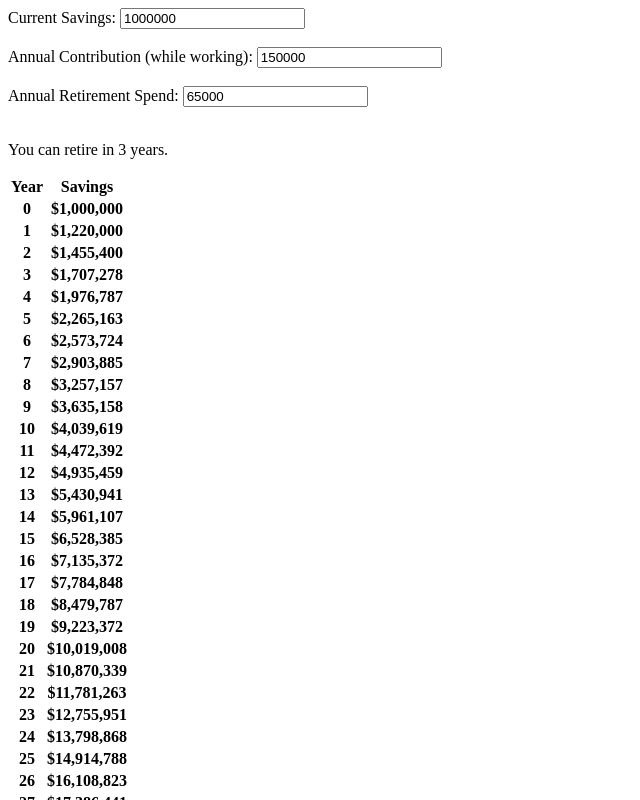
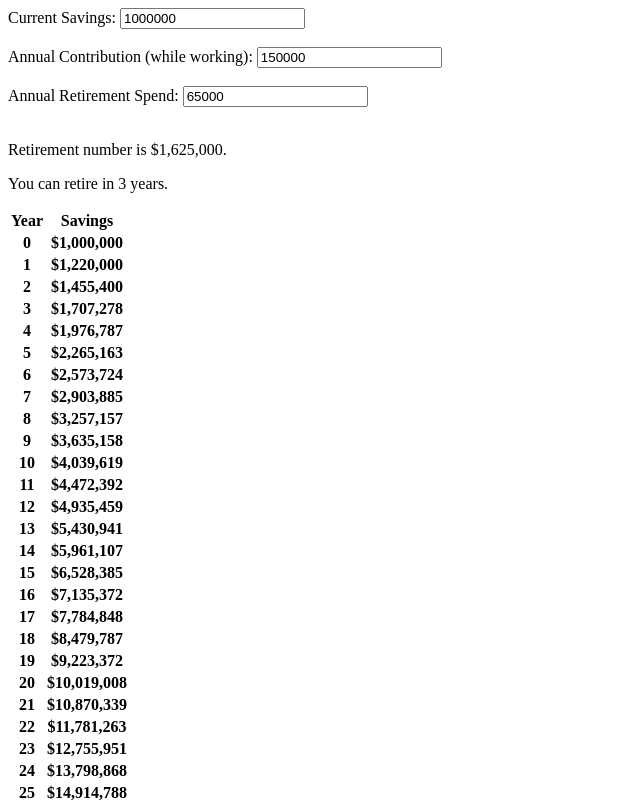
Before and after one commit to abebinder/retirement-planner, a SvelteKit app: page / in a window 1280 px wide. Shown: the top 800 px of the page, without its empty margins (0-640 px from the left). Built offline with nearby package versions, Linux system fonts and the light colour scheme.

Commit message:
Display retirement number.

```diff
--- a/src/routes/+page.svelte
+++ b/src/routes/+page.svelte
@@ -2,6 +2,8 @@
 	let initialSavings: number = $state(1000000);
 	let annualContribution: number = $state(150000);
 	let annualRetirementSpend: number = $state(65000);
+	//https://www.investopedia.com/terms/f/four-percent-rule.asp
+	let retirementNumber: number = $derived(25 * annualRetirementSpend);
 	let simulationResult: SimulationResult = $derived.by(calculateYearsToRetirement);
 
 	// Create our number formatter.
@@ -18,19 +20,15 @@
 
 	function calculateYearsToRetirement(): SimulationResult {
 		const investmentRate: number = 0.07;
-		//https://www.investopedia.com/terms/f/four-percent-rule.asp
-		const retirement_number: number = annualRetirementSpend * 25;
-		console.log('Retirement number is ', retirement_number);
 		let savingsByYear: number[] = [];
 		let savings = initialSavings;
 		let yearsUntilRetirement: number = 0;
 		for (let i = 0; i < 50; i++) {
 			savingsByYear.push(savings);
-			if (savings < retirement_number) {
+			if (savings < retirementNumber) {
 				yearsUntilRetirement++;
 			}
 			savings = savings * (1 + investmentRate) + annualContribution;
-			console.log(yearsUntilRetirement, savings);
 		}
 		return {
 			savingsByYear: savingsByYear,
@@ -50,6 +48,8 @@
 <input bind:value={annualContribution} type="number" id="annual-contribution" name="annual-contribution" /><br /><br />
 <label for="annual-retirement-spend">Annual Retirement Spend:</label>
 <input bind:value={annualRetirementSpend} type="number" id="annual-retirement-spend" name="annual-retirement-spend" /><br /><br />
+
+<p>Retirement number is {formatter.format(retirementNumber)}.</p>
 
 <p>You can retire in {simulationResult.yearsUntilRetirement} years.</p>
 
```
